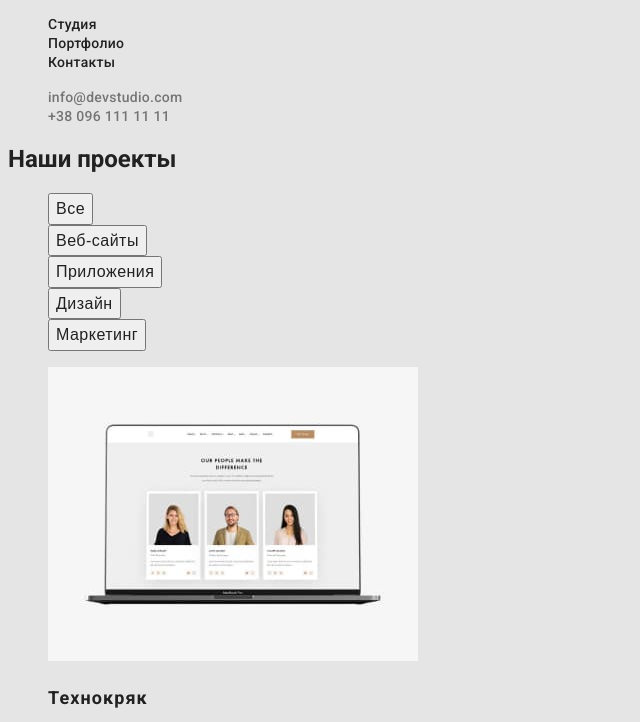
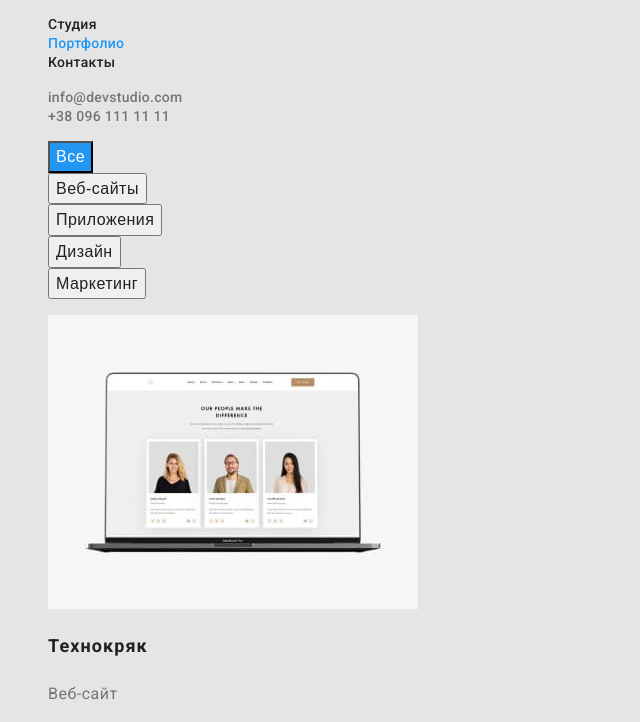
Before and after one commit to Yev-Kharchenko/goit-markup-hw-02, a plain HTML site: page portfolio.html in a window 1280 px wide. Shown: the part 41-763 px from the top of the page, without its empty margins (0-640 px from the left). Drawn offline with Linux system fonts and the light colour scheme.

Commit message:
h1 is hidden

```diff
--- a/css/styles.css
+++ b/css/styles.css
@@ -40,7 +40,8 @@ body {
   color: var(--main-text-color);
 }
 .site-nav:hover,
-.site-nav:focus {
+.site-nav:focus,
+.site-nav.current {
   color: var(--accent-blue);
 }
 .contacts {
@@ -64,7 +65,8 @@ body {
   cursor: pointer;
 }
 .nav-button:hover,
-.nav-button:focus {
+.nav-button:focus,
+.nav-button.current {
   background: var(--accent-blue);
   color: var(--accent-text-white);
 }
--- a/portfolio.html
+++ b/portfolio.html
@@ -19,7 +19,7 @@
             <ul class="list">
 
                 <li><a href="./index.html" class="site-nav link">Студия</a></li>
-                <li><a href="./index.html" class="site-nav link">Портфолио</a></li>
+                <li><a href="./index.html" class="site-nav link current">Портфолио</a></li>
                 <li><a href="./index.html" class="site-nav link">Контакты</a></li>
 
             </ul>
@@ -33,10 +33,9 @@
 
     <main>
         <section>
-            <!-- скрытый заголовок -->
-            <h1>Наши проекты</h1>
+            <h1 style="display: none">Наши проекты</h1>
             <ul class="list">
-                <li> <button type="button" class="nav-button">Все</button> </li>
+                <li> <button type="button" class="nav-button current">Все</button> </li>
                 <li> <button type="button" class="nav-button">Веб-сайты</button> </li>
                 <li> <button type="button" class="nav-button">Приложения</button> </li>
                 <li> <button type="button" class="nav-button">Дизайн</button> </li>
```
